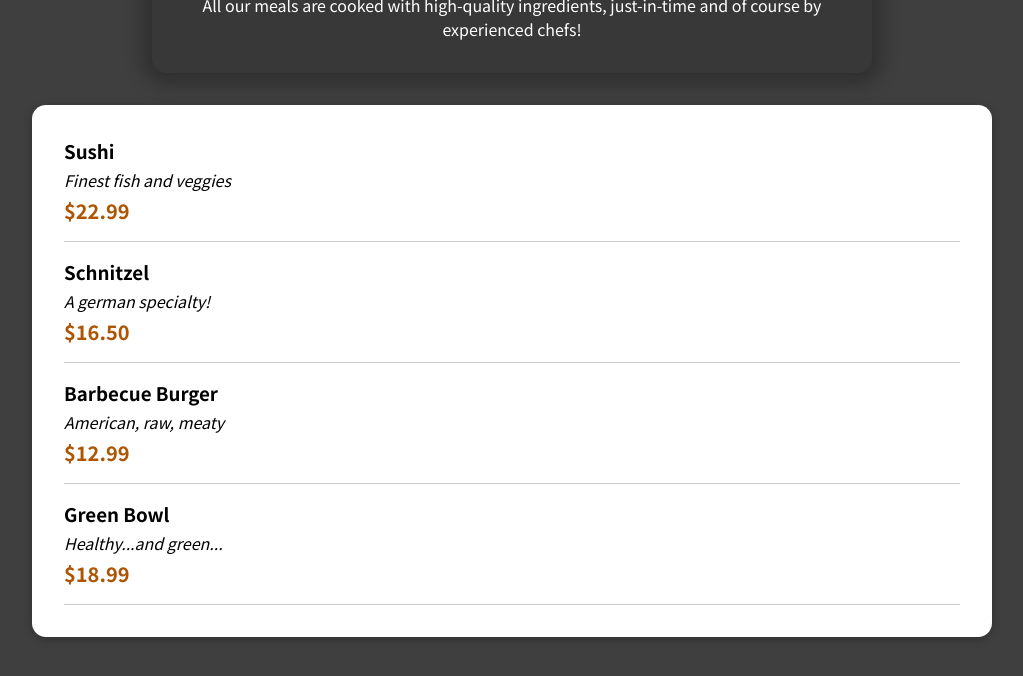
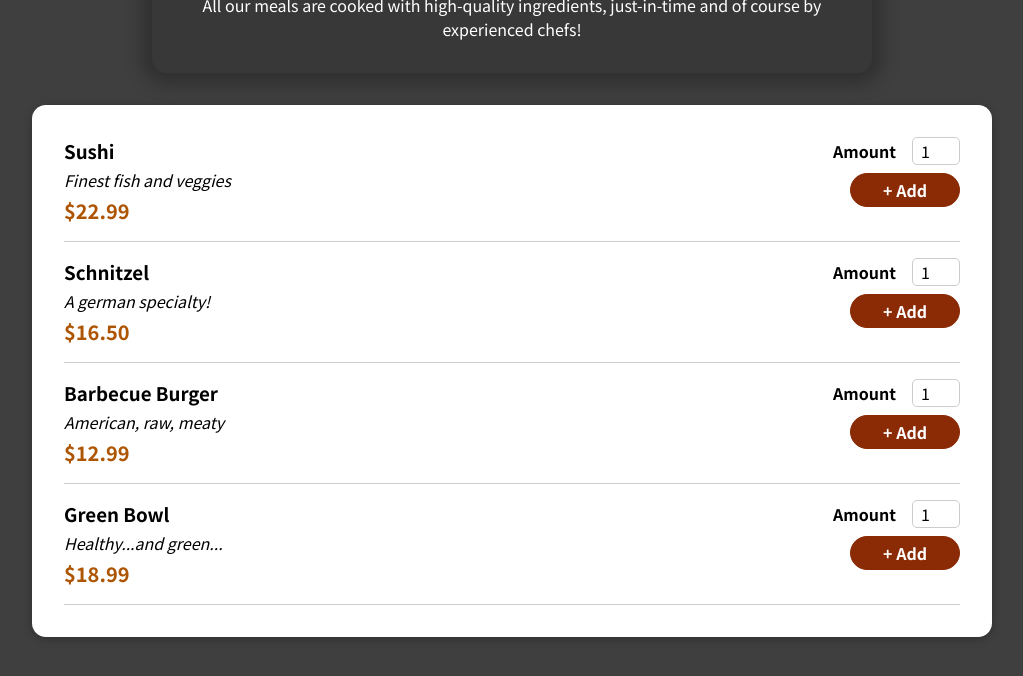
Before and after one commit to utkkhare299/restaurant, a React (Create React App) app: page / in a window 1280 px wide. Shown: the top 676 px of the page, without its empty margins (128-1151 px from the left). Built offline with nearby package versions, Linux system fonts and the light colour scheme.

Commit message:
Adding a Form

```diff
--- a/src/components/Meals/MealItemForm.js
+++ b/src/components/Meals/MealItemForm.js
@@ -0,0 +1,24 @@
+import classes from "./MealItemForm.module.css";
+import Input from "../UI/Input";
+
+
+const MealItemForm = (props) => {
+  return (
+    <form className={classes.form}>
+      <Input
+        label='Amount'
+        input={{
+          id: 'amount_' + props.id,
+          type: 'number',
+          min: '1',
+          max: '5',
+          step: '1',
+          defaultValue: '1',
+        }}
+      />
+      <button>+ Add</button>
+    </form>
+  );
+};
+
+export default MealItemForm;
--- /dev/null
+++ b/src/components/Meals/MealItemForm.module.css
@@ -0,0 +1,20 @@
+.form {
+    text-align: right;
+  }
+
+  .form button {
+    font: inherit;
+    cursor: pointer;
+    background-color: #8a2b06;
+    border: 1px solid #8a2b06;
+    color: white;
+    padding: 0.25rem 2rem;
+    border-radius: 20px;
+    font-weight: bold;
+  }
+
+  .form button:hover,
+  .form button:active {
+    background-color: #641e03;
+    border-color: #641e03;
+  }
--- a/src/components/Meals/MealsItem.js
+++ b/src/components/Meals/MealsItem.js
@@ -1,4 +1,5 @@
 import classes from "./MealsItem.module.css";
+import MealItemForm from "./MealItemForm";
 
 const MealItem = (props) => {
   const price = `$${props.price.toFixed(2)}`;
@@ -9,7 +10,9 @@
         <div className={classes.description}>{props.description}</div>
         <div className={classes.price}>{price}</div>
       </div>
-      <div></div>
+      <div>
+        <MealItemForm id={props.id} />
+      </div>
     </li>
   );
 };
--- /dev/null
+++ b/src/components/UI/Input.js
@@ -0,0 +1,12 @@
+import classes from './Input.module.css';
+
+const Input = (props) => {
+  return (
+    <div className={classes.input}>
+      <label htmlFor={props.input.id}>{props.label}</label>
+      <input {...props.input} />
+    </div>
+  );
+};
+
+export default Input;
--- /dev/null
+++ b/src/components/UI/Input.module.css
@@ -0,0 +1,18 @@
+.input {
+    display: flex;
+    align-items: center;
+    margin-bottom: 0.5rem;
+  }
+
+  .input label {
+    font-weight: bold;
+    margin-right: 1rem;
+  }
+
+  .input input {
+    width: 3rem;
+    border-radius: 5px;
+    border: 1px solid #ccc;
+    font: inherit;
+    padding-left: 0.5rem;
+  }
```
